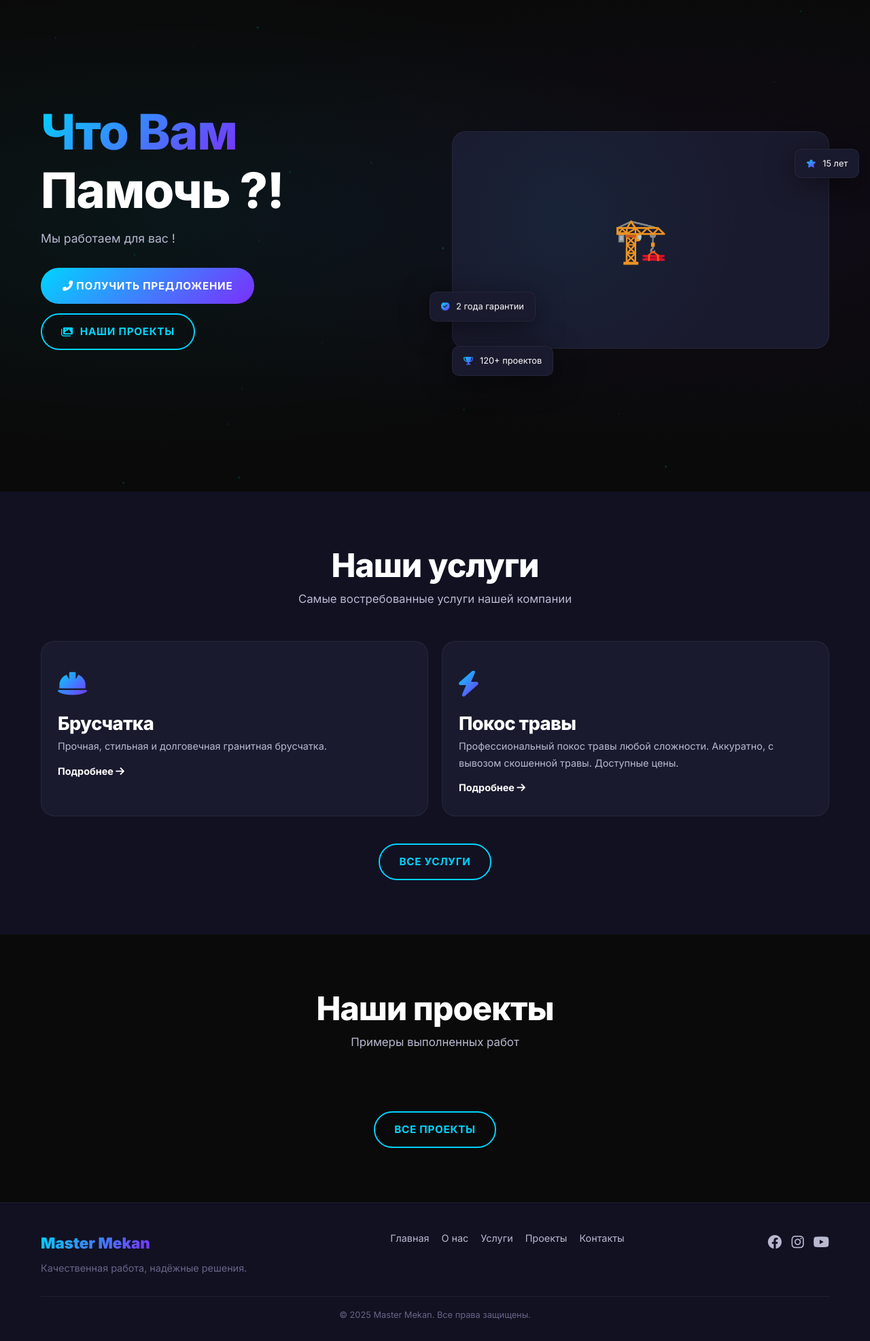
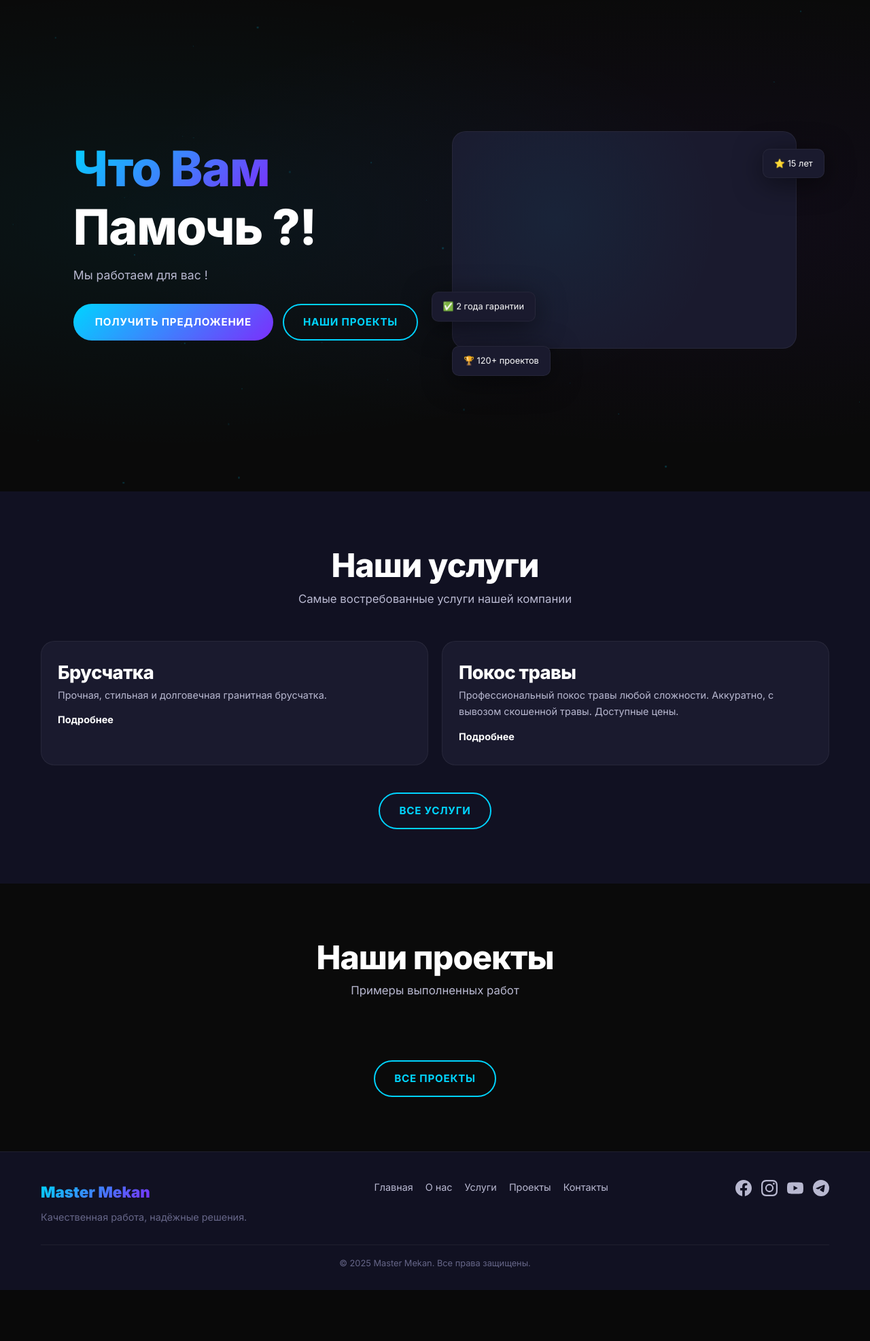
Before and after one commit to ilkin00/project_mecan, a Django app: page / in a window 1280 px wide. Shown: the part 77-2050 px from the top of the page at 68% size. After the commit the page ends 1975 px from the top, so only its background shows below. Run offline with Django 5.2, Linux system fonts and the light colour scheme; data comes from the database, SQL or seed files in the repository; both versions use the stored data as it was after the commit; data that the repository does not hold is empty.

Commit message:
add func

```diff
--- a/core/templates/core/base.html
+++ b/core/templates/core/base.html
@@ -13,45 +13,6 @@
     <link rel="preconnect" href="https://fonts.gstatic.com" crossorigin />
     <link href="https://fonts.googleapis.com/css2?family=Inter:wght@400;600;700;800;900&display=swap" rel="stylesheet" />
     <link rel="stylesheet" href="{% static 'css/style.css' %}" />
-    <link rel="stylesheet" href="https://cdnjs.cloudflare.com/ajax/libs/font-awesome/6.0.0-beta3/css/all.min.css" />
-
-    <!-- Dinamik CSS Renkleri -->
-    <style>
-        :root {
-            --bg-primary: {{ settings.theme_bg_primary }};
-            --bg-secondary: {{ settings.theme_bg_secondary }};
-            --bg-card: {{ settings.theme_bg_card }};
-            --bg-card-hover: {{ settings.theme_bg_card_hover }};
-
-            --text-primary: {{ settings.theme_text_primary }};
-            --text-secondary: {{ settings.theme_text_secondary }};
-            --text-muted: {{ settings.theme_text_muted }};
-
-            --gradient-1: linear-gradient(135deg, {{ settings.theme_gradient_1_start }}, {{ settings.theme_gradient_1_end }});
-            --gradient-2: linear-gradient(135deg, {{ settings.theme_gradient_2_start }}, {{ settings.theme_gradient_2_end }});
-            --gradient-3: linear-gradient(135deg, {{ settings.theme_gradient_3_start }}, {{ settings.theme_gradient_3_end }});
-
-            --accent-1: {{ settings.theme_accent_1 }};
-            --accent-2: {{ settings.theme_accent_2 }};
-            --accent-3: {{ settings.theme_accent_3 }};
-
-            --border-color: {{ settings.theme_border_color }};
-            --shadow: {{ settings.theme_shadow }};
-            --shadow-glow: {{ settings.theme_shadow_glow }};
-
-            --btn-primary: {{ settings.theme_btn_primary }};
-            --btn-primary-hover: {{ settings.theme_btn_primary_hover }};
-            --btn-outline: {{ settings.theme_btn_outline }};
-
-            --hero-bg-start: {{ settings.theme_hero_bg_start }};
-            --hero-bg-end: {{ settings.theme_hero_bg_end }};
-            --hero-glow-1: {{ settings.theme_hero_glow_1 }};
-            --hero-glow-2: {{ settings.theme_hero_glow_2 }};
-
-            --card-shadow: {{ settings.theme_card_shadow }};
-            --card-glow: {{ settings.theme_card_glow }};
-        }
-    </style>
 
     {% block extra_css %}{% endblock %}
 </head>
@@ -109,16 +70,41 @@
                     </div>
                 </nav>
                 <div class="footer-social">
-                    <a href="#" aria-label="Facebook"><i class="fab fa-facebook" aria-hidden="true"></i></a>
-                    <a href="#" aria-label="Instagram"><i class="fab fa-instagram" aria-hidden="true"></i></a>
-                    <a href="#" aria-label="YouTube"><i class="fab fa-youtube" aria-hidden="true"></i></a>
+                    {% if settings.social_facebook %}
+                    <a href="{{ settings.social_facebook }}" target="_blank" aria-label="Facebook">
+                        <svg width="24" height="24" viewBox="0 0 24 24" fill="currentColor" xmlns="http://www.w3.org/2000/svg">
+                            <path d="M24 12.073c0-6.627-5.373-12-12-12s-12 5.373-12 12c0 5.99 4.388 10.954 10.125 11.854v-8.385H7.078v-3.47h3.047V9.43c0-3.007 1.792-4.669 4.533-4.669 1.312 0 2.686.235 2.686.235v2.953H15.83c-1.491 0-1.956.925-1.956 1.874v2.25h3.328l-.532 3.47h-2.796v8.385C19.612 23.027 24 18.062 24 12.073z"/>
+                        </svg>
+                    </a>
+                    {% endif %}
+                    {% if settings.social_instagram %}
+                    <a href="{{ settings.social_instagram }}" target="_blank" aria-label="Instagram">
+                        <svg width="24" height="24" viewBox="0 0 24 24" fill="currentColor" xmlns="http://www.w3.org/2000/svg">
+                            <path d="M12 2.163c3.204 0 3.584.012 4.85.07 3.252.148 4.771 1.691 4.919 4.919.058 1.265.069 1.645.069 4.849 0 3.205-.012 3.584-.069 4.849-.149 3.225-1.664 4.771-4.919 4.919-1.266.058-1.644.07-4.85.07-3.204 0-3.584-.012-4.849-.07-3.26-.149-4.771-1.699-4.919-4.92-.058-1.265-.07-1.644-.07-4.849 0-3.204.013-3.583.07-4.849.149-3.227 1.664-4.771 4.919-4.919 1.266-.057 1.645-.069 4.849-.069zM12 0C8.741 0 8.333.014 7.053.072 2.695.272.273 2.69.073 7.052.014 8.333 0 8.741 0 12c0 3.259.014 3.668.072 4.948.2 4.358 2.618 6.78 6.98 6.98C8.333 23.986 8.741 24 12 24c3.259 0 3.668-.014 4.948-.072 4.354-.2 6.782-2.618 6.979-6.98.059-1.28.073-1.689.073-4.948 0-3.259-.014-3.667-.072-4.947-.196-4.354-2.617-6.78-6.979-6.98C15.668.014 15.259 0 12 0zm0 5.838a6.162 6.162 0 100 12.324 6.162 6.162 0 000-12.324zM12 16a4 4 0 110-8 4 4 0 010 8zm6.406-11.845a1.44 1.44 0 100 2.881 1.44 1.44 0 000-2.881z"/>
+                        </svg>
+                    </a>
+                    {% endif %}
+                    {% if settings.social_youtube %}
+                    <a href="{{ settings.social_youtube }}" target="_blank" aria-label="YouTube">
+                        <svg width="24" height="24" viewBox="0 0 24 24" fill="currentColor" xmlns="http://www.w3.org/2000/svg">
+                            <path d="M23.498 6.186a3.016 3.016 0 00-2.122-2.136C19.505 3.545 12 3.545 12 3.545s-7.505 0-9.377.505A3.017 3.017 0 00.502 6.186C0 8.07 0 12 0 12s0 3.93.502 5.814a3.016 3.016 0 002.122 2.136c1.871.505 9.376.505 9.376.505s7.505 0 9.377-.505a3.015 3.015 0 002.122-2.136C24 15.93 24 12 24 12s0-3.93-.502-5.814zM9.545 15.568V8.432L15.818 12l-6.273 3.568z"/>
+                        </svg>
+                    </a>
+                    {% endif %}
+                    {% if settings.social_telegram %}
+                    <a href="{{ settings.social_telegram }}" target="_blank" aria-label="Telegram">
+                        <svg width="24" height="24" viewBox="0 0 24 24" fill="currentColor" xmlns="http://www.w3.org/2000/svg">
+                            <path d="M11.944 0A12 12 0 000 12a12 12 0 0012 12 12 12 0 0012-12A12 12 0 0012 0a12 12 0 00-.056 0zm4.962 7.224c.1-.002.321.023.465.14a.506.506 0 01.171.325c.016.093.036.306.02.472-.18 1.898-.962 6.502-1.36 8.627-.168.9-.499 1.201-.82 1.23-.696.065-1.225-.46-1.9-.902-1.056-.693-1.653-1.124-2.678-1.8-1.185-.78-.417-1.21.258-1.91.177-.184 3.247-2.977 3.307-3.23.007-.032.014-.15-.056-.212s-.174-.041-.249-.024c-.106.024-1.793 1.14-5.061 3.345-.48.33-.913.49-1.302.48-.428-.008-1.252-.241-1.865-.44-.752-.245-1.349-.374-1.297-.789.027-.216.325-.437.893-.663 3.498-1.524 5.83-2.529 6.998-3.014 3.332-1.386 4.025-1.627 4.476-1.635z"/>
+                        </svg>
+                    </a>
+                    {% endif %}
                 </div>
             </div>
             <div class="copyright">&copy; 2025 {{ settings.site_logo }}. {{ settings.footer_copyright }}</div>
         </div>
     </footer>
 
-    <button id="back-to-top" aria-label="Наверх"><i class="fas fa-arrow-up" aria-hidden="true"></i></button>
+    <button id="back-to-top" aria-label="Наверх">↑</button>
 
     <script src="{% static 'js/script.js' %}"></script>
     {% block extra_js %}{% endblock %}
--- a/core/templates/core/hizmetler.html
+++ b/core/templates/core/hizmetler.html
@@ -17,10 +17,10 @@
         <div class="service-grid">
             {% for hizmet in hizmetler %}
             <a href="{% url 'core:hizmet_detay' hizmet.slug %}" class="service-card">
-                <span class="icon"><i class="fas {{ hizmet.icon }}"></i></span>
+                <div class="icon">{{ hizmet.title|slice:":1" }}</div>
                 <h3>{{ hizmet.title }}</h3>
                 <p>{{ hizmet.description }}</p>
-                <span class="link-arrow">{{ settings.services_detail }} <i class="fas fa-arrow-right" aria-hidden="true"></i></span>
+                <span class="link-arrow">{{ settings.services_detail }}</span>
             </a>
             {% endfor %}
         </div>
--- a/core/templates/core/iletisim.html
+++ b/core/templates/core/iletisim.html
@@ -29,19 +29,15 @@
                 <h3>{{ settings.contact_title }}</h3>
                 <p>{{ settings.contact_text }}</p>
                 <div class="contact-detail">
-                    <i class="fas fa-phone-alt" aria-hidden="true"></i>
                     <div><strong>{{ settings.contact_phone_label }}</strong><span><a href="tel:{{ settings.contact_phone }}" style="color:var(--text-secondary);">{{ settings.contact_phone }}</a></span></div>
                 </div>
                 <div class="contact-detail">
-                    <i class="fab fa-whatsapp" aria-hidden="true"></i>
                     <div><strong>{{ settings.contact_whatsapp_label }}</strong><span><a href="https://wa.me/{{ settings.contact_whatsapp|cut:' ' }}" style="color:var(--text-secondary);">{{ settings.contact_whatsapp }}</a></span></div>
                 </div>
                 <div class="contact-detail">
-                    <i class="fas fa-envelope" aria-hidden="true"></i>
                     <div><strong>{{ settings.contact_email_label }}</strong><span><a href="mailto:{{ settings.contact_email }}" style="color:var(--text-secondary);">{{ settings.contact_email }}</a></span></div>
                 </div>
                 <div class="contact-detail">
-                    <i class="fas fa-map-marker-alt" aria-hidden="true"></i>
                     <div><strong>{{ settings.contact_address_label }}</strong><span>{{ settings.contact_address }}</span></div>
                 </div>
             </div>
@@ -51,7 +47,7 @@
                 <input type="tel" name="phone" placeholder="{{ settings.form_phone }}" required aria-required="true" />
                 <input type="email" name="email" placeholder="{{ settings.form_email }}" />
                 <textarea name="message" placeholder="{{ settings.form_message }}" rows="4" required aria-required="true"></textarea>
-                <button type="submit" class="btn-primary"><span><i class="fas fa-paper-plane" aria-hidden="true"></i> {{ settings.form_btn }}</span></button>
+                <button type="submit" class="btn-primary"><span>{{ settings.form_btn }}</span></button>
             </form>
         </div>
     </div>
--- a/core/templates/core/index.html
+++ b/core/templates/core/index.html
@@ -15,57 +15,45 @@
             <p>{{ settings.hero_subtitle }}</p>
             <div class="btn-group">
                 <a href="{% url 'core:iletisim' %}" class="btn-primary">
-                    <span><i class="fas fa-phone-alt" aria-hidden="true"></i> {{ settings.hero_btn_text }}</span>
+                    <span>{{ settings.hero_btn_text }}</span>
                 </a>
                 <a href="{% url 'core:projeler' %}" class="btn-outline">
-                    <i class="fas fa-images" aria-hidden="true"></i> {{ settings.hero_btn_projects }}
+                    {{ settings.hero_btn_projects }}
                 </a>
             </div>
+
+            <!-- HERO STATS - Admin'den kontrol edilebilir -->
+            {% if settings.hero_stats_active %}
             <div class="hero-stats">
-                {% if settings.stat_1_is_active %}
                 <div class="stat reveal" data-delay="100">
-                    <span class="number">{{ settings.stat_1_number }}</span>
-                    <span class="label">{{ settings.stat_1_label }}</span>
+                    <span class="number">{{ settings.hero_stat_1_number }}</span>
+                    <span class="label">{{ settings.hero_stat_1_label }}</span>
                 </div>
-                {% endif %}
-                {% if settings.stat_2_is_active %}
                 <div class="stat reveal" data-delay="200">
-                    <span class="number">{{ settings.stat_2_number }}</span>
-                    <span class="label">{{ settings.stat_2_label }}</span>
+                    <span class="number">{{ settings.hero_stat_2_number }}</span>
+                    <span class="label">{{ settings.hero_stat_2_label }}</span>
                 </div>
-                {% endif %}
-                {% if settings.stat_3_is_active %}
                 <div class="stat reveal" data-delay="300">
-                    <span class="number">{{ settings.stat_3_number }}</span>
-                    <span class="label">{{ settings.stat_3_label }}</span>
+                    <span class="number">{{ settings.hero_stat_3_number }}</span>
+                    <span class="label">{{ settings.hero_stat_3_label }}</span>
                 </div>
-                {% endif %}
-                {% if settings.stat_4_is_active and settings.stat_4_number %}
-                <div class="stat reveal" data-delay="400">
-                    <span class="number">{{ settings.stat_4_number }}</span>
-                    <span class="label">{{ settings.stat_4_label }}</span>
-                </div>
-                {% endif %}
-                {% if settings.stat_5_is_active and settings.stat_5_number %}
-                <div class="stat reveal" data-delay="500">
-                    <span class="number">{{ settings.stat_5_number }}</span>
-                    <span class="label">{{ settings.stat_5_label }}</span>
-                </div>
-                {% endif %}
             </div>
+            {% endif %}
         </div>
+
         <div class="hero-image">
-            <div class="image-wrapper">
-                <span>🏗️</span>
+            <!-- image-wrapper - BOŞ KONTEYNER -->
+            <div class="image-wrapper" style="background: var(--bg-card); border: 1px solid var(--border-color); border-radius: var(--radius); padding: 30px; min-height: 320px; display: flex; align-items: center; justify-content: center; position: relative; overflow: hidden;">
+                <!-- BOŞ - Hiçbir şey yok -->
             </div>
             <div class="floating-badge">
-                <i class="fas fa-star" aria-hidden="true"></i> 15 лет
+                ⭐ 15 лет
             </div>
             <div class="floating-badge">
-                <i class="fas fa-check-circle" aria-hidden="true"></i> 2 года гарантии
+                ✅ 2 года гарантии
             </div>
             <div class="floating-badge">
-                <i class="fas fa-trophy" aria-hidden="true"></i> 120+ проектов
+                🏆 120+ проектов
             </div>
         </div>
     </div>
@@ -74,16 +62,15 @@
 <section class="services-section" aria-label="Услуги">
     <div class="container">
         <div class="section-title reveal">
-            <h2>{{ settings.services_title }} <span class="gradient-text-2"></span></h2>
+            <h2>{{ settings.services_title }}</h2>
             <p>{{ settings.services_subtitle }}</p>
         </div>
         <div class="service-grid">
             {% for hizmet in hizmetler %}
             <a href="{% url 'core:hizmet_detay' hizmet.slug %}" class="service-card reveal" data-delay="{{ forloop.counter|add:100 }}">
-                <span class="icon"><i class="fas {{ hizmet.icon }}"></i></span>
                 <h3>{{ hizmet.title }}</h3>
                 <p>{{ hizmet.description }}</p>
-                <span class="link-arrow">{{ settings.services_detail }} <i class="fas fa-arrow-right" aria-hidden="true"></i></span>
+                <span class="link-arrow">{{ settings.services_detail }}</span>
             </a>
             {% endfor %}
         </div>
@@ -96,7 +83,7 @@
 <section class="projects-section" aria-label="Проекты">
     <div class="container">
         <div class="section-title reveal">
-            <h2>{{ settings.projects_title }} <span class="gradient-text-3"></span></h2>
+            <h2>{{ settings.projects_title }}</h2>
             <p>{{ settings.projects_subtitle }}</p>
         </div>
         <div class="project-grid">
@@ -106,14 +93,14 @@
                     {% if proje.image and proje.image.url %}
                         <img src="{{ proje.image.url }}" alt="{{ proje.title }}" style="width:100%;height:100%;object-fit:cover;position:absolute;top:0;left:0;" />
                     {% else %}
-                        <span class="project-icon" style="position:relative;z-index:1;">{{ proje.icon }}</span>
+                        <span class="project-icon" style="position:relative;z-index:1;font-size:4rem;">{{ proje.icon }}</span>
                     {% endif %}
                     <div class="overlay"></div>
                 </div>
                 <div class="project-info">
                     <h4>{{ proje.title }}</h4>
                     <p>{{ proje.description }}</p>
-                    <span class="link-arrow">{{ settings.projects_detail }} <i class="fas fa-arrow-right" aria-hidden="true"></i></span>
+                    <span class="link-arrow">{{ settings.projects_detail }}</span>
                 </div>
             </a>
             {% endfor %}
--- a/core/templates/core/projeler.html
+++ b/core/templates/core/projeler.html
@@ -21,14 +21,14 @@
                     {% if proje.image and proje.image.url %}
                         <img src="{{ proje.image.url }}" alt="{{ proje.title }}" style="width:100%;height:100%;object-fit:cover;position:absolute;top:0;left:0;" />
                     {% else %}
-                        <span class="project-icon" style="position:relative;z-index:1;">{{ proje.icon }}</span>
+                        <span class="project-icon" style="position:relative;z-index:1;font-size:4rem;">{{ proje.icon }}</span>
                     {% endif %}
                     <div class="overlay"></div>
                 </div>
                 <div class="project-info">
                     <h4>{{ proje.title }}</h4>
                     <p>{{ proje.description }}</p>
-                    <span class="link-arrow">{{ settings.projects_detail }} <i class="fas fa-arrow-right" aria-hidden="true"></i></span>
+                    <span class="link-arrow">{{ settings.projects_detail }}</span>
                 </div>
             </a>
             {% endfor %}
```
Also changed, not shown: core/admin.py (+18 -14 lines), core/models.py (+45 -86 lines), core/templates/core/hakkimizda.html (+6 -6 lines), core/templates/core/hizmet-detay/insaat-ve-iskele.html (+3 -15 lines), core/templates/core/proje-detay/villa-tadilat.html (+7 -8 lines), core/migrations/0004_sitesettings_hero_stat_1_label_and_more.py (added), core/migrations/0005_sitesettings_nav_link_email_and_more.py (added), db.sqlite3.
